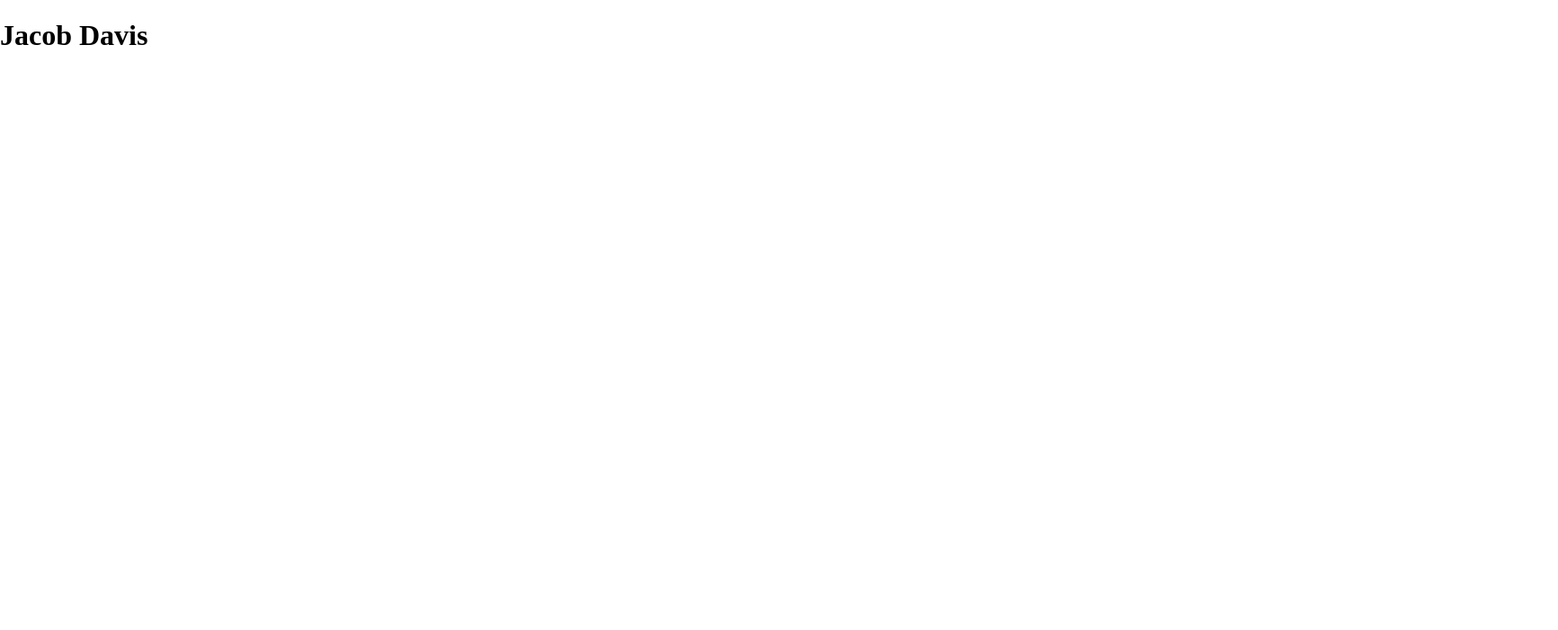
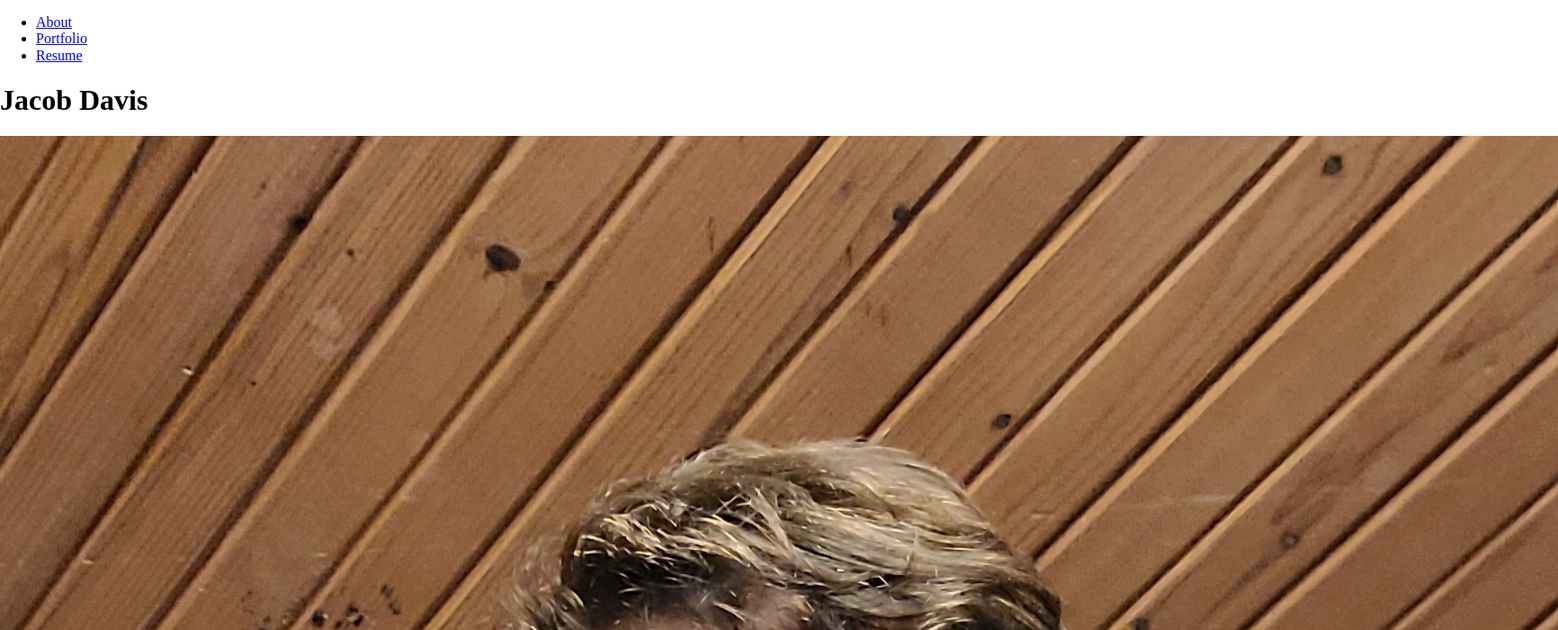
Before and after one commit to rhit-davisjb1/davisjb1.github.io, a plain HTML site: page public/index.html in a window 1280 px wide. Shown: the top 700 px of the page at 90% size, 1732 px wide, since content can reach past the window. Drawn offline with Linux system fonts and the light colour scheme.

Commit message:
basic markup of about page

```diff
--- a/public/index.html
+++ b/public/index.html
@@ -8,8 +8,29 @@
         <link rel="stylesheet" href="styles/main.css">
         <link rel="icon" href="images/favicon.png">
     </head>
-    <body>
-        <h1>Jacob Davis</h1>
-        <script src="scripts/main.js"></script>
+    <body id="about">
+        <nav>
+            <ul>
+                <li>
+                    <a href="index.html">About</a>
+                </li>
+                <li>
+                    <a href="portfolio.html">Portfolio</a>
+                </li>
+                <li>
+                    <a href="resume.html">Resume</a>
+                </li>
+            </ul>
+        </nav>
+        <main>
+            <h1>Jacob Davis</h1>
+            <img src="images/avatar.jpg">
+            <p>Lorem ipsum dolor sit amet, consectetur adipiscing elit, sed do eiusmod tempor incididunt ut labore et dolore magna aliqua. Viverra maecenas accumsan lacus vel facilisis. Cursus metus aliquam eleifend mi in. Vitae tortor condimentum lacinia quis vel. Auctor eu augue ut lectus arcu. Odio tempor orci dapibus ultrices in iaculis nunc sed augue. Eget gravida cum sociis natoque penatibus et magnis dis. Sit amet venenatis urna cursus. Erat pellentesque adipiscing commodo elit at imperdiet dui accumsan. Quis imperdiet massa tincidunt nunc pulvinar. Metus vulputate eu scelerisque felis. Nibh sed pulvinar proin gravida hendrerit. Ipsum suspendisse ultrices gravida dictum fusce ut placerat. Erat imperdiet sed euismod nisi porta lorem.</p>
+            <p>Lacinia quis vel eros donec ac odio tempor. At ultrices mi tempus imperdiet nulla malesuada pellentesque. Ante metus dictum at tempor commodo ullamcorper a lacus vestibulum. Odio facilisis mauris sit amet massa vitae. Sed arcu non odio euismod lacinia. Sodales ut eu sem integer. Orci phasellus egestas tellus rutrum tellus pellentesque eu tincidunt tortor. Mi in nulla posuere sollicitudin aliquam ultrices sagittis orci. Orci dapibus ultrices in iaculis. Adipiscing commodo elit at imperdiet dui accumsan. Sodales neque sodales ut etiam sit amet nisl. Vestibulum lectus mauris ultrices eros in. Tortor consequat id porta nibh venenatis cras sed felis eget. Sed turpis tincidunt id aliquet risus feugiat. Pretium nibh ipsum consequat nisl. Imperdiet proin fermentum leo vel orci porta. Vel eros donec ac odio. In fermentum et sollicitudin ac orci phasellus. Augue ut lectus arcu bibendum at varius vel pharetra. Purus viverra accumsan in nisl nisi scelerisque eu ultrices.</p>
+            <script src="scripts/main.js"></script>
+        </main>
+        <footer>
+            You can email me at davisjb1@rose-hulman.edu
+        </footer>
     </body>
 </html>
```
Also changed, not shown: public/images/avatar.jpg (added).
